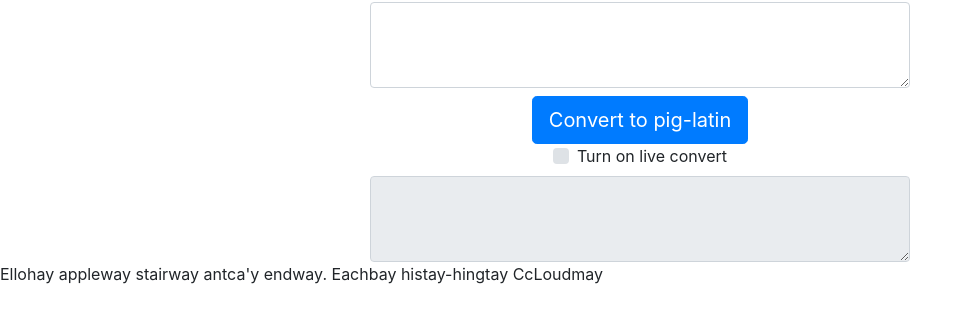
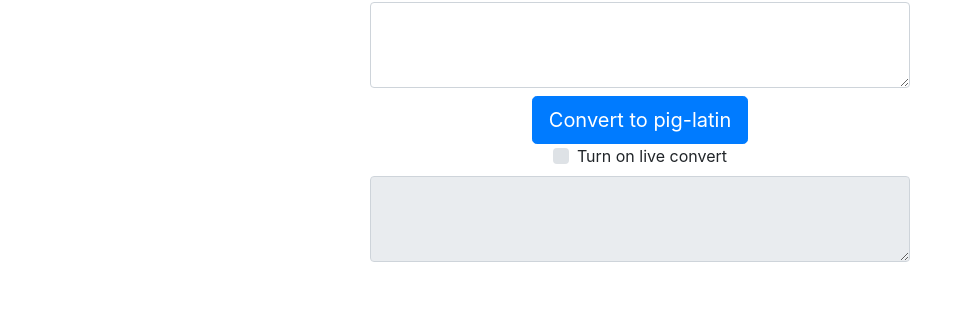
Before and after one commit to Dununan/pig-latin, a website built with webpack: page dist/index.html in a window 1280 px wide. Shown: the part 70-392 px from the top of the page, without its empty margins (0-972 px from the left). Built offline with nearby package versions, Linux system fonts and the light colour scheme.

Commit message:
Removed testing text

```diff
--- a/dist/index.html
+++ b/dist/index.html
@@ -34,9 +34,6 @@
 	</div>
   </div>
 </div>
-<p>
-  Ellohay appleway stairway antca'y endway. Eachbay histay-hingtay CcLoudmay
-</p>
 <script src="bundle.js"></script>
 </body>
 </html>
```
